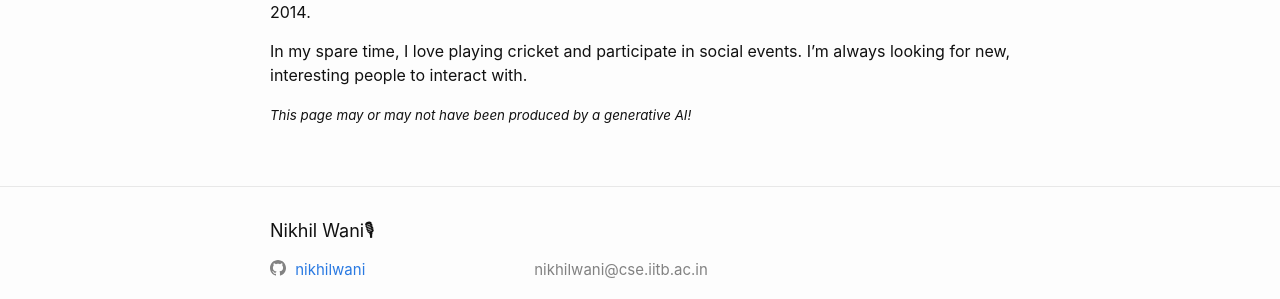
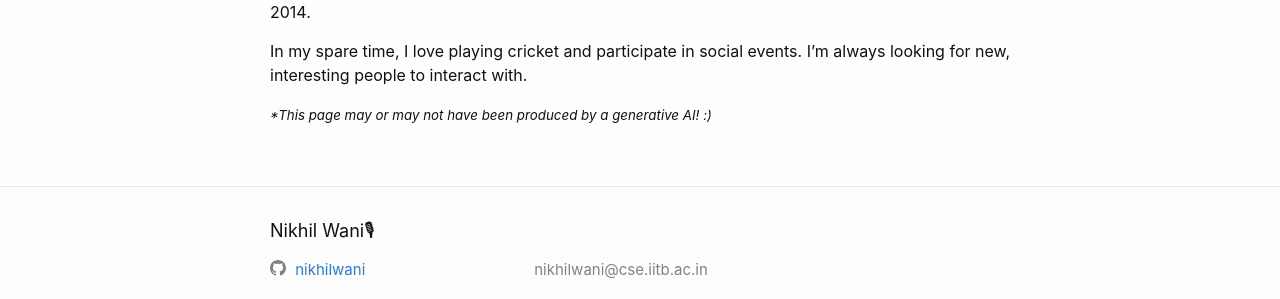
Before and after one commit to nikhilwani/nikhilwani.github.io, a Jekyll site: the page built from index.md, in a window 1280 px wide. Shown: the part 813-1112 px from the top of the page. Built offline with Jekyll 4.4.1, drawn with Linux system fonts in a browser that asks for light colours; comment, search, counter and statistics services are not loaded.

```diff
--- a/index.md
+++ b/index.md
@@ -87,4 +87,4 @@ I graduated in 2017 from VIT, Pune with distinction in Bachelors of Information
 
 In my spare time, I love playing cricket and participate in social events. I'm always looking for new, interesting people to interact with.
 
-<small><em>This page may or may not have been produced by a generative AI!</em></small>
+<small><em>*This page may or may not have been produced by a generative AI! :)</em></small>
```
